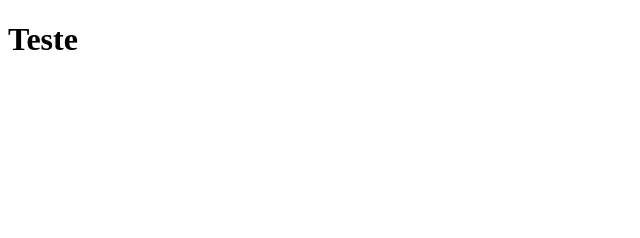
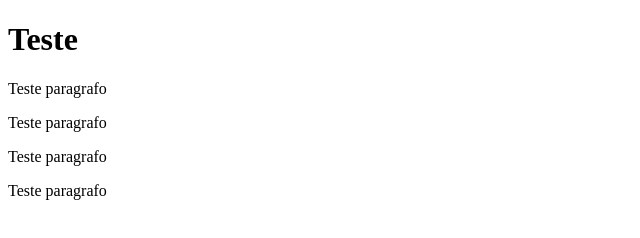
Before and after one commit to matheusolivb16/testegit, a plain HTML site: page index.html in a window 1280 px wide. Shown: the whole page, without its empty margins (0-640 px from the left). Drawn offline with Linux system fonts and the light colour scheme.

Commit message:
first commit

```diff
--- a/index.html
+++ b/index.html
@@ -4,9 +4,13 @@
     <meta charset="UTF-8">
     <meta http-equiv="X-UA-Compatible" content="IE=edge">
     <meta name="viewport" content="width=device-width, initial-scale=1.0">
-    <title>Document</title>
+    <title>Title</title>
 </head>
 <body>
     <h1>Teste</h1>
+    <p>Teste paragrafo</p>
+    <p>Teste paragrafo</p>
+    <p>Teste paragrafo</p>
+    <p>Teste paragrafo</p>
 </body>
 </html>
```
